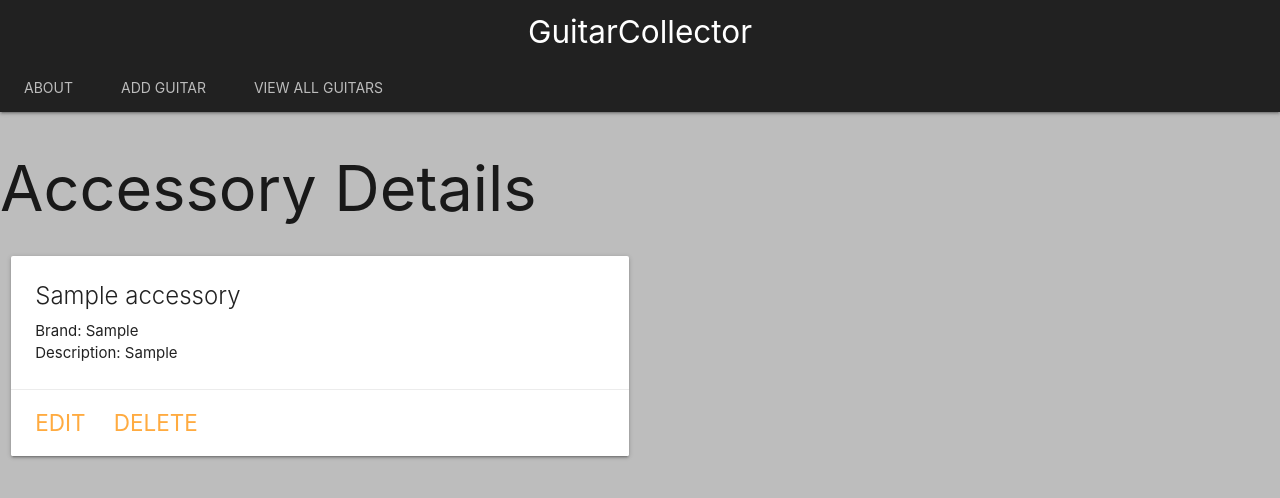
After one commit to CodyMurr/guitar-collector, a Django app: page /accessories/1/ in a window 1280 px wide. The commit adds this page. Shown: the top 498 px of the page. Run offline with Django 4.2, Linux system fonts and the light colour scheme; tables that the repository leaves empty hold one stand-in row (values such as "Sample post").

Commit message:
add accessories entity and CBV

```diff
--- a/main_app/admin.py
+++ b/main_app/admin.py
@@ -1,6 +1,7 @@
 from django.contrib import admin
-from .models import Guitar
+from .models import Accessory, Guitar
 
 # Register your models here.
 
 admin.site.register(Guitar)
+admin.site.register(Accessory)
--- a/main_app/models.py
+++ b/main_app/models.py
@@ -3,15 +3,19 @@ from django.urls import reverse
 
 # Create your models here.
 
+class Accessory(models.Model):
+    brand = models.CharField(max_length=50)
+    name = models.CharField(max_length=50)
+    accessory_type = models.CharField(max_length=50)
+
 class Guitar(models.Model):
     brand = models.CharField(max_length=20)
     model = models.CharField(max_length=50)
-    year = models.CharField(max_length=4)
     description = models.TextField(max_length=250)
-
+    accessories = models.ManyToManyField(Accessory)
 
     def __str__(self):
-        return f'{self.model} ({self.id})'
+        return f'{self.brand} {self.model} ({self.id})'
 
     def get_absolute_url(self):
         return reverse('detail', kwargs={'guitar_id': self.id})
--- a/main_app/templates/guitars/detail.html
+++ b/main_app/templates/guitars/detail.html
@@ -5,7 +5,6 @@
     <div class="card">
         <div class="card-content">
             <span class="card-title">{{ guitar.brand }} {{ guitar.model }}</span>
-            <p>Year: {{ guitar.year }}</p>
             <p>Description: {{ guitar.description }}</p>
         </div>
         <div class="card-action">
--- a/main_app/templates/guitars/index.html
+++ b/main_app/templates/guitars/index.html
@@ -8,7 +8,6 @@
         <a href="{% url 'detail' guitar.id %}">
             <div class="card-content indigo-text darken-4">
                 <span class="card-title">{{ guitar.brand }} {{ guitar.model }}</span>
-                <p>Year: {{ guitar.year }}</p>
                 <p>Description: {{ guitar.description }}</p>
             </div>
         </a>
--- /dev/null
+++ b/main_app/templates/main_app/accessory_detail.html
@@ -0,0 +1,21 @@
+{% extends 'base.html' %}
+{% block content %}
+
+<h1>Accessory Details</h1>
+
+<div class="row">
+  <div class="col s6 col-offset-3">
+    <div class="card">
+      <div class="card-content">
+        <span class="card-title">{{ accessory.name }}</span>
+        <p>Brand: {{ accessory.brand }}</p>
+        <p>Description: {{ accessory.accessory_type }}</p>
+      </div>
+      <div class="card-action">
+        <a href="{% url 'accessories_update' accessory.id %}">Edit</a>
+        <a href="{% url 'accessories_delete' accessory.id %}">Delete</a>
+      </div>
+    </div>
+  </div>
+</div>
+{% endblock %}
--- a/main_app/urls.py
+++ b/main_app/urls.py
@@ -9,4 +9,10 @@ urlpatterns = [
     path('guitars/create/', views.GuitarCreate.as_view(), name='guitars_create'),
     path('guitars/<int:pk>/update/', views.GuitarUpdate.as_view(), name='guitars_update'),
     path('guitars/<int:pk>/delete/', views.GuitarDelete.as_view(), name='guitars_delete'),
+    path('guitars/<int:guitar_id>/assoc_accessory/<int:accessory_id>/', views.assoc_accessory, name='assoc_accessory'),
+    path('accessories/', views.AccessoryList.as_view(), name='accessories_index'),
+    path('accessories/<int:pk>/', views.AccessoryDetail.as_view(), name='accessories_detail'),
+    path('accessories/create/', views.AccessoryCreate.as_view(), name='accessories_create'),
+    path('accessories/<int:pk>/update/', views.AccessoryUpdate.as_view(), name='accessories_update'),
+    path('accessories/<int:pk>/delete/', views.AccessoryDelete.as_view(), name='accessories_delete'),
 ]
--- a/main_app/views.py
+++ b/main_app/views.py
@@ -1,7 +1,8 @@
 from dataclasses import fields
-from django.shortcuts import render
+from django.shortcuts import redirect, render
 from django.views.generic.edit import CreateView, UpdateView, DeleteView
-from .models import Guitar
+from django.views.generic import ListView, DetailView
+from .models import Guitar, Accessory
 # Create your views here.
 
 def home(request):
@@ -16,12 +17,18 @@ def guitars_index(request):
 
 def guitars_detail(request, guitar_id):
     guitar = Guitar.objects.get(id=guitar_id)
-    return render(request, 'guitars/detail.html', { 'guitar': guitar })
+    accessory_ids = guitar.accessories.all().values_list('id')
+    accessories = Accessory.objects.exclude(id__in=accessory_ids)
+    return render(request, 'guitars/detail.html', {
+        'guitar': guitar,
+        'accessories': accessories
+    })
+
+# Class-Based Views
 
 class GuitarCreate(CreateView):
     model = Guitar
     fields = '__all__'
-    success_url = '/guitars/'
 
 class GuitarUpdate(UpdateView):
     model = Guitar
@@ -29,4 +36,27 @@ class GuitarUpdate(UpdateView):
 
 class GuitarDelete(DeleteView):
     model = Guitar
-    success_url = '/guitars/'
+    success_url = '/guitars/index.html'
+
+class AccessoryList(ListView):
+    model = Accessory
+
+class AccessoryDetail(DetailView):
+    model = Accessory
+
+class AccessoryCreate(CreateView):
+    model = Accessory
+    fields = '__all__'
+
+class AccessoryUpdate(UpdateView):
+    model = Accessory
+    fields = '__all__'
+
+class AccessoryDelete(DeleteView):
+    model = Accessory
+    success_url = '/accessories/'
+
+def assoc_accessory(request, guitar_id, accessory_id):
+    guitar = Guitar.objects.get(id=guitar_id)
+    guitar.accessories.add(accessory_id)
+    return redirect('detail', guitar_id=guitar_id)
```
Also changed, not shown: main_app/templates/main_app/accessory_confirm_delete.html (added, +13 -0 lines), main_app/templates/main_app/accessory_form.html (added, +18 -0 lines), main_app/templates/main_app/accessory_list.html (added, +17 -0 lines), main_app/migrations/0002_accessory_remove_guitar_year_guitar_accessories.py (added).
